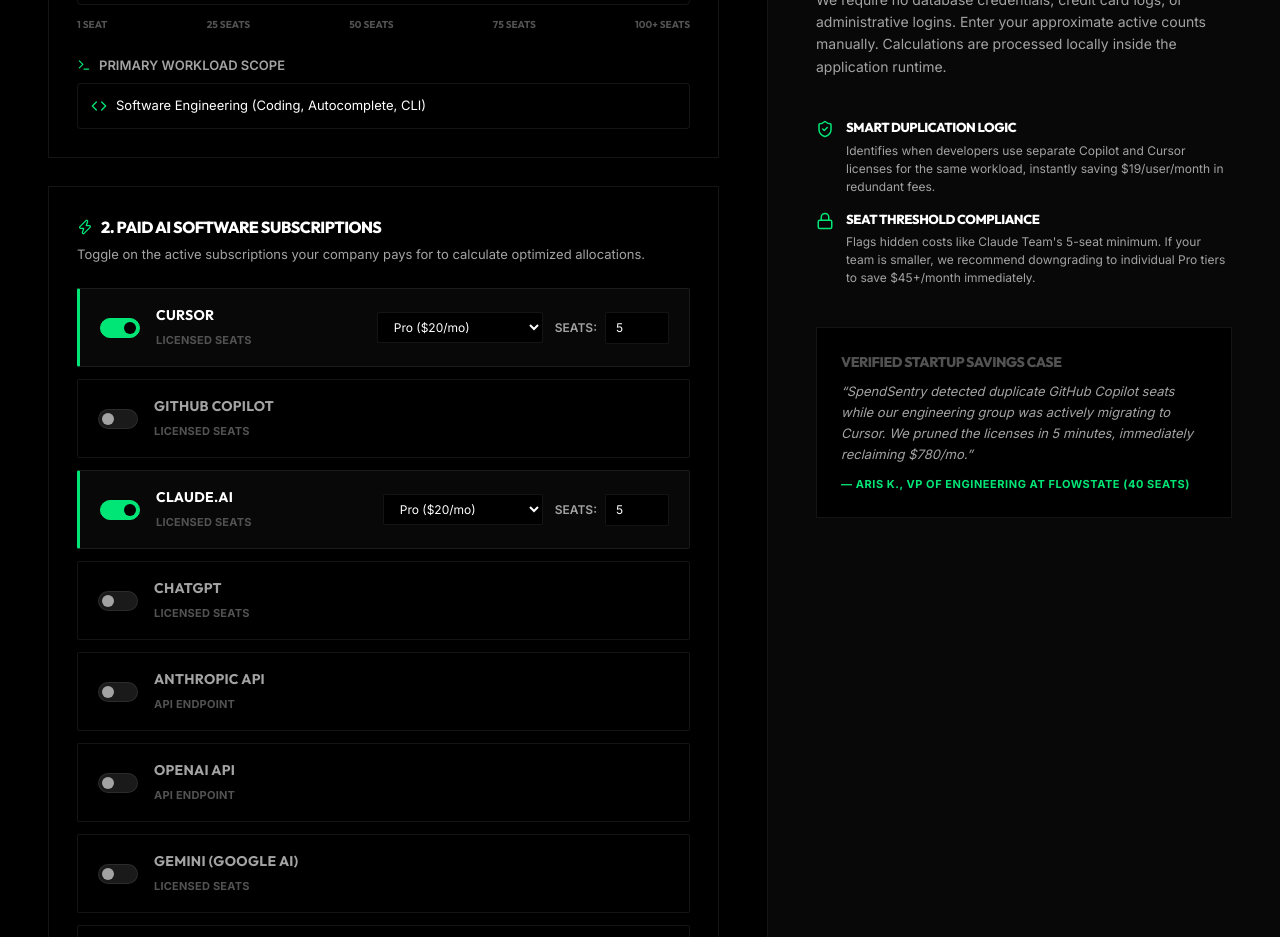
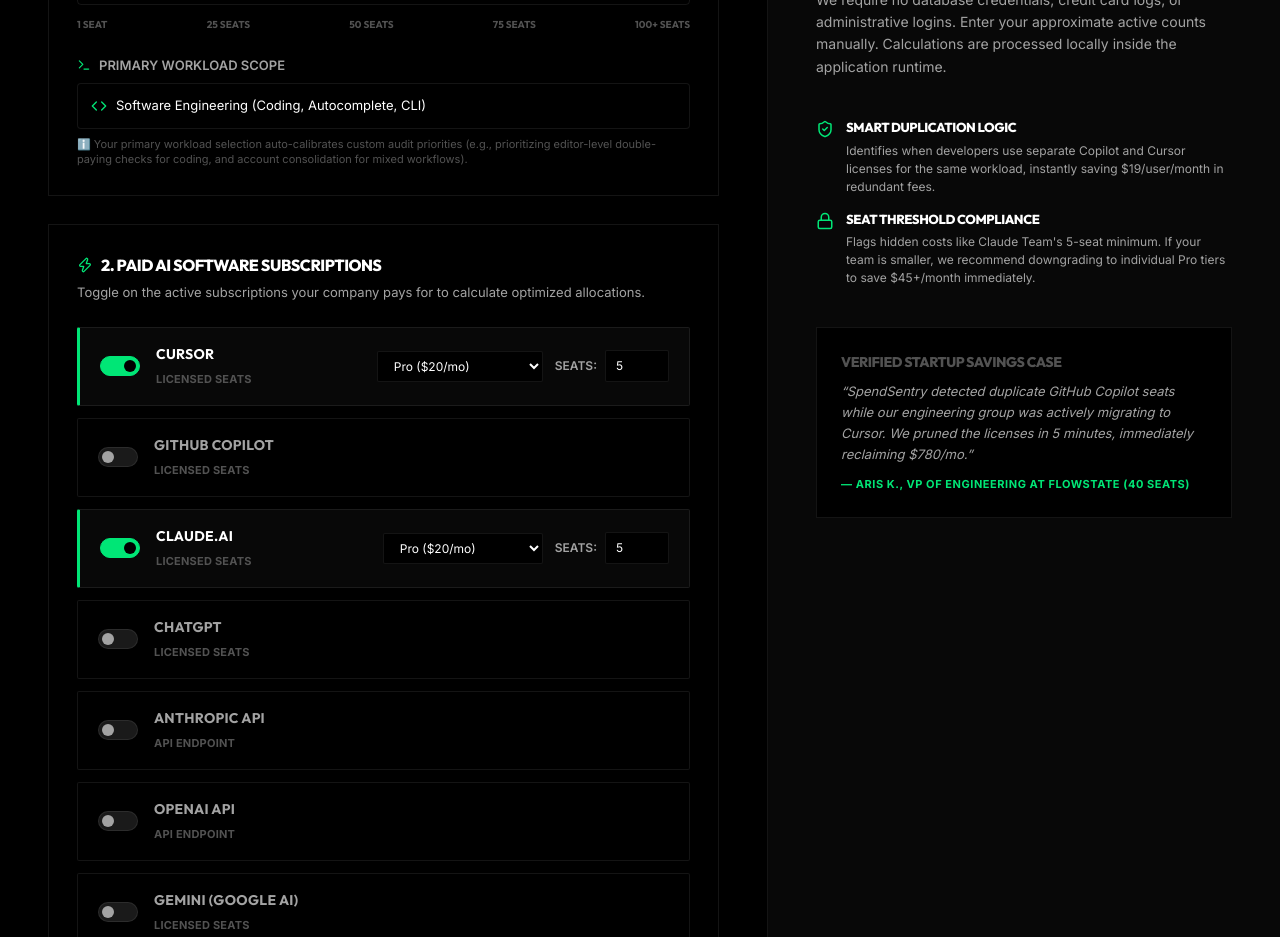
Before and after one commit to HarshwardhanBhaskar/pendsentry-audit, a Next.js app: page / in a window 1280 px wide. Shown: the part 1060-1997 px from the top of the page. Built offline with nearby package versions, Linux system fonts and the light colour scheme.

Commit message:
added workload calibration helper description to audit form

```diff
--- a/components/AuditForm.tsx
+++ b/components/AuditForm.tsx
@@ -197,6 +197,9 @@
                 {getUseCaseIcon(formData.primaryUseCase)}
               </div>
             </div>
+            <p style={{ margin: '8px 0 0 0', fontSize: '11px', color: 'var(--text-muted)', lineHeight: '1.4' }}>
+              ℹ️ Your primary workload selection auto-calibrates custom audit priorities (e.g., prioritizing editor-level double-paying checks for coding, and account consolidation for mixed workflows).
+            </p>
           </div>
         </div>
       </div>
```
